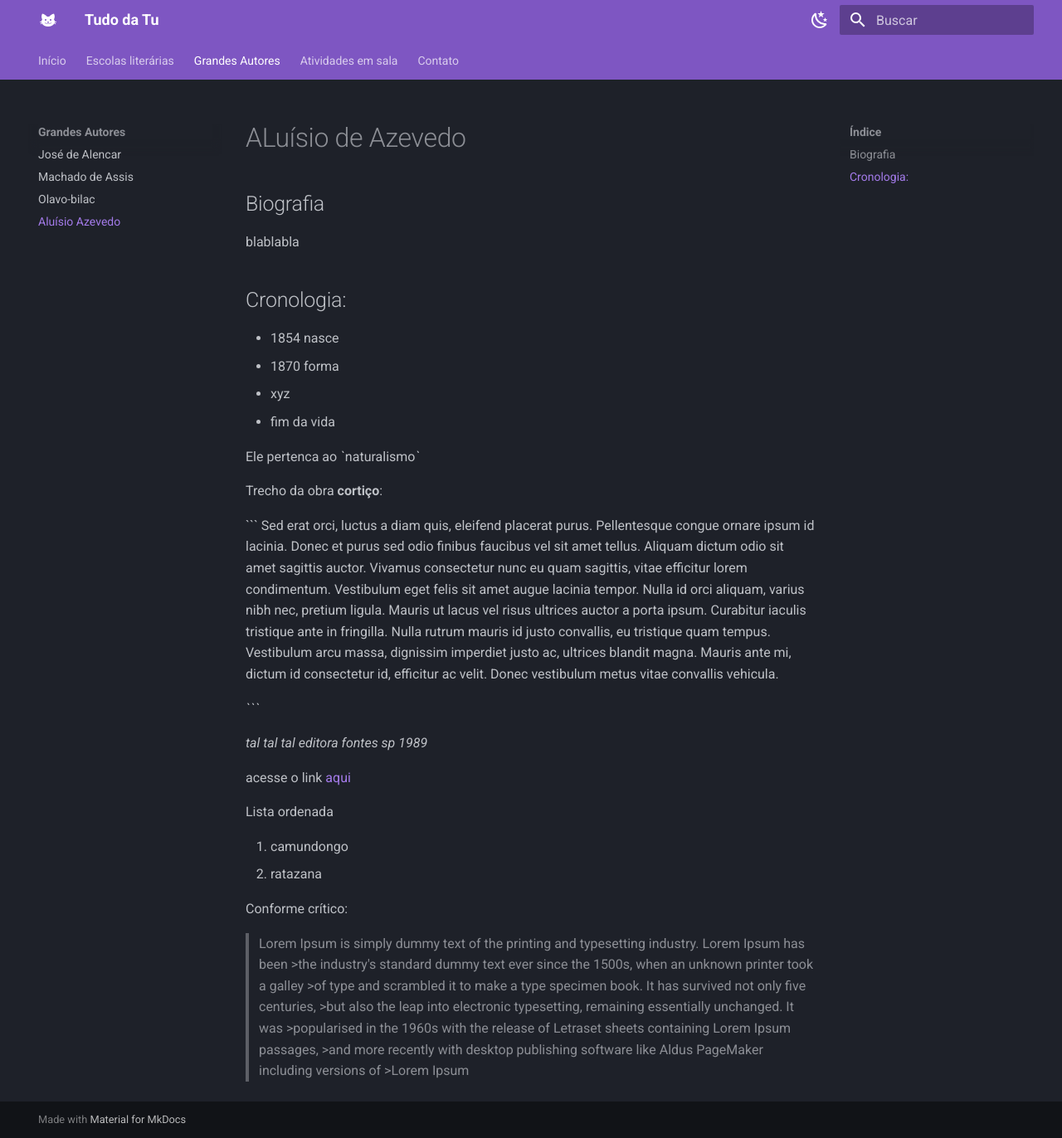
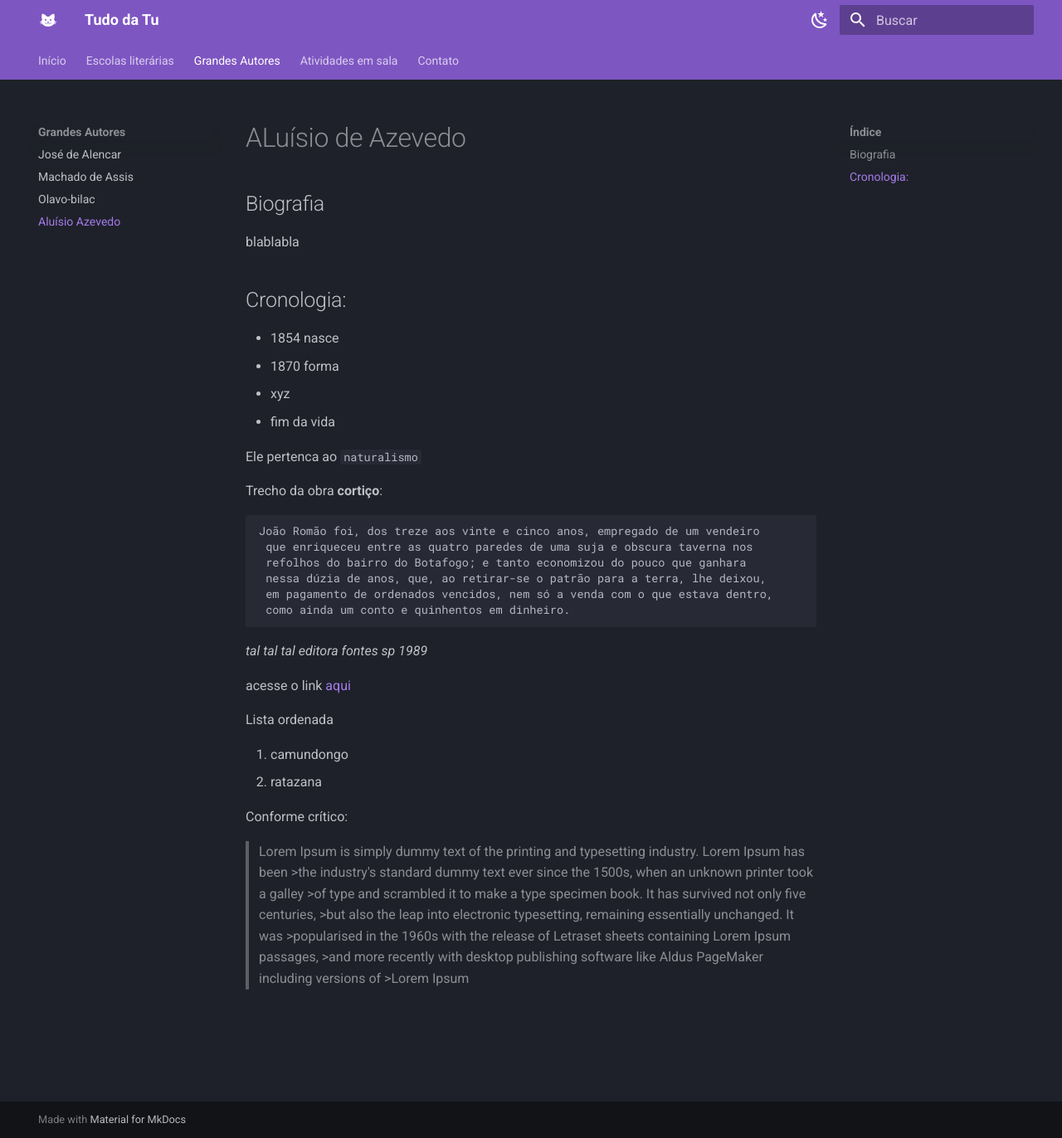
Before and after one commit to tu-any-mol/tudo-da-tuh, an MkDocs documentation site: the page built from docs/grandes-autores/aluisio-azevedo.md, in a window 1280 px wide and 1372 px high. Shown: the whole window at 83% size. Built offline with MkDocs 1.6.1 and Material for MkDocs 9.7.7, drawn with Linux system fonts in a browser that asks for light colours.

Commit message:
corrigindo codeblocks

````diff
--- a/docs/grandes-autores/aluisio-azevedo.md
+++ b/docs/grandes-autores/aluisio-azevedo.md
@@ -13,15 +13,18 @@ blablabla
 * fim da vida
 
 
-Ele pertenca ao ˋnaturalismoˋ
+Ele pertenca ao `naturalismo`
 
 Trecho da obra **cortiço**:
 
 ```
-Sed erat orci, luctus a diam quis, eleifend placerat purus. Pellentesque congue ornare ipsum id lacinia. Donec et purus sed odio finibus faucibus vel sit amet tellus. Aliquam dictum odio sit amet sagittis auctor. Vivamus consectetur nunc eu quam sagittis, vitae efficitur lorem condimentum. Vestibulum eget felis sit amet augue lacinia tempor. Nulla id orci aliquam, varius nibh nec, pretium ligula. Mauris ut lacus vel risus ultrices auctor a porta ipsum. Curabitur iaculis tristique ante in fringilla. Nulla rutrum mauris id justo convallis, eu tristique quam tempus. Vestibulum arcu massa, dignissim imperdiet justo ac, ultrices blandit magna. Mauris ante mi, dictum id
-consectetur id, efficitur ac velit. Donec vestibulum metus vitae convallis vehicula.
-
-ˋˋˋ
+João Romão foi, dos treze aos vinte e cinco anos, empregado de um vendeiro
+ que enriqueceu entre as quatro paredes de uma suja e obscura taverna nos
+ refolhos do bairro do Botafogo; e tanto economizou do pouco que ganhara
+ nessa dúzia de anos, que, ao retirar-se o patrão para a terra, lhe deixou,
+ em pagamento de ordenados vencidos, nem só a venda com o que estava dentro,
+ como ainda um conto e quinhentos em dinheiro.
+```
 
 
 _tal tal tal editora fontes sp 1989_
--- a/requirements.txt
+++ b/requirements.txt
@@ -62,6 +62,8 @@ matplotlib-inline==0.1.6
 mergedeep==1.3.4
 mistune==3.0.1
 mkdocs==1.5.3
+mkdocs-material==9.3.1
+mkdocs-material-extensions==1.1.1
 mpmath==1.3.0
 nbclient==0.8.0
 nbconvert==7.8.0
@@ -84,6 +86,7 @@ nvidia-nccl-cu11==2.14.3
 nvidia-nvtx-cu11==11.7.91
 overrides==7.4.0
 packaging==23.1
+paginate==0.5.6
 pandas==2.1.0
 pandocfilters==1.5.0
 parso==0.8.3
@@ -100,6 +103,7 @@ ptyprocess==0.7.0
 pure-eval==0.2.2
 pycparser==2.21
 Pygments==2.16.1
+pymdown-extensions==10.3
 pyparsing==3.1.1
 python-dateutil==2.8.2
 python-json-logger==2.0.7
@@ -108,6 +112,7 @@ PyYAML==6.0.1
 pyyaml_env_tag==0.1
 pyzmq==25.1.1
 referencing==0.30.2
+regex==2023.8.8
 requests==2.31.0
 rfc3339-validator==0.1.4
 rfc3986-validator==0.1.1
````
